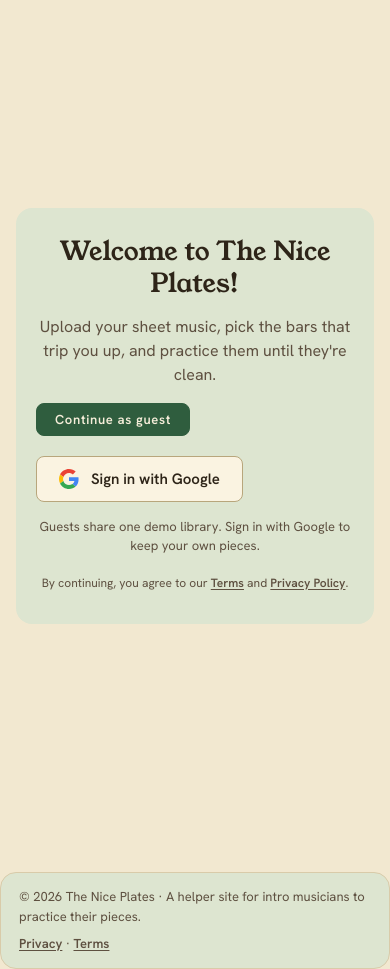
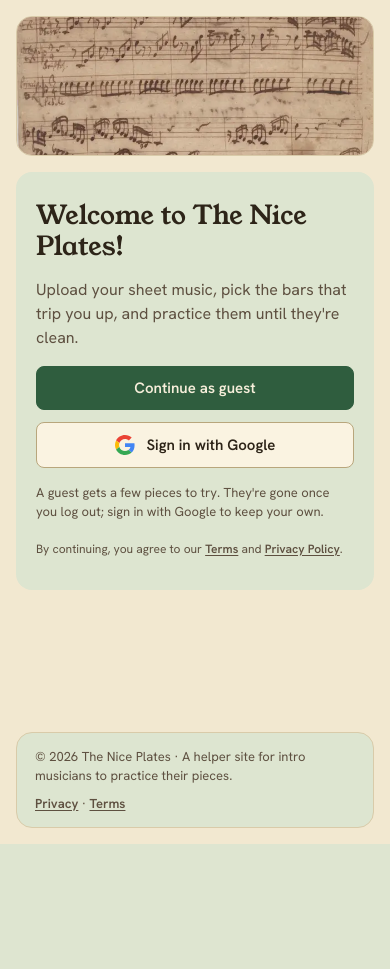
Before and after one commit to kava117/The-Nice-Plates, a Flask app: page / in a window 390 px wide. After the commit the page ends 844 px from the top, so only its background shows below. Run offline with Flask 3, Linux system fonts and the light colour scheme; data comes from the database, SQL or seed files in the repository; parts of the project's set-up code (start-up, migrations or seed data) failed here and were passed over; some libraries are stand-ins or nearby versions.

Commit message:
Sign-in page: fix its markup, add a manuscript page beside the welcome tile
The footer was rendered after </html> and theme.js loaded last, so the page
flashed the wrong theme. The guest note still said guests share one library.

Image: J. S. Bach, BWV 596 autograph, public domain, Wikimedia Commons
https://commons.wikimedia.org/wiki/File:BWV596-1-autograph.jpg (resized to 640px webp)

```diff
--- a/music-app-home/styles.css
+++ b/music-app-home/styles.css
@@ -1347,25 +1347,94 @@ main {
   font-size: 1rem;
 }
 
-/* making sure guest page is centered on the screen */
-body[data-auth="guest"] main {
+/* Sign-in page: the welcome tile beside a manuscript page, footer under both. */
+main.login {
+  display: flex;
+  flex-direction: column;
   min-height: 100vh;
+  padding: 32px;
+}
+
+.login-layout {
+  flex: 1;
   display: grid;
-  place-items: center;
-}
-
-body[data-auth="guest"] .welcome {
+  grid-template-columns: minmax(0, 560px) minmax(0, 360px);
+  gap: 40px;
   align-items: center;
-  text-align: center;
+  justify-content: center;
+}
+
+.login .site-footer {
+  width: 100%;
+  max-width: 960px;
+  margin-inline: auto;
+}
+
+.login-art {
+  margin: 0;
+}
+
+.login-art img {
+  display: block;
+  width: 100%;
+  height: auto;
+  max-height: 72vh;
+  object-fit: cover;
+  object-position: top;
+  border: 1.5px solid var(--line);
+  border-radius: var(--radius-tile);
+}
+
+.login-art figcaption {
+  margin-top: 8px;
+  color: var(--ink-muted);
+  font-size: 0.75rem;
+}
+
+.welcome-btn {
+  padding: 12px 22px;
+  font-size: 0.9375rem;
+  letter-spacing: normal;
+}
+
+@media (max-width: 760px) {
+  main.login {
+    padding: 16px;
+  }
+
+  .login-layout {
+    grid-template-columns: minmax(0, 1fr);
+    gap: 16px;
+    align-content: start;
+  }
+
+  /* a strip of the page above the tile, not a full page to scroll past */
+  .login-art {
+    order: -1;
+  }
+
+  .login-art img {
+    height: 140px;
+    object-position: center 12%;
+  }
+
+  .login-art figcaption {
+    display: none;
+  }
+
+  .welcome-actions,
+  .welcome-actions .btn {
+    width: 100%;
+  }
+
+  .welcome-actions .btn {
+    justify-content: center;
+  }
 }
 
 /* Google sign-in button: a larger ghost button with the multicolor "G". */
 .btn-google {
   gap: 12px;
-  margin-top: 8px;
-  padding: 12px 22px;
-  font-size: 0.9375rem;
-  letter-spacing: normal;
 }
 
 .btn-google svg {
--- a/music-app-home/templates/index.html
+++ b/music-app-home/templates/index.html
@@ -1,7 +1,4 @@
-{# Guest home page. Displays welcome sign for unsigned-in users. #}
-{% set title = "Index" %}
-{% set active = "index" %}
-{% set auth = "guest" %}
+{# Sign-in page for visitors who aren't signed in. Standalone: no top bar or sidebar. #}
 <!doctype html>
 <html lang="en">
 <head>
@@ -12,13 +9,14 @@
   <link rel="preconnect" href="https://fonts.gstatic.com" crossorigin>
   <link href="https://fonts.googleapis.com/css2?family=Hanken+Grotesk:wght@400;600&family=Young+Serif&display=swap" rel="stylesheet">
   <link rel="stylesheet" href="{{ url_for('static', filename='styles.css') }}">
+  <script src="{{ url_for('static', filename='theme.js') }}"></script>
 </head>
 <body data-auth="guest">
 
   <a class="skip-link press" href="#main">Skip to content</a>
 
-  <main id="main">
-      <div class="content">
+  <main id="main" class="login">
+    <div class="login-layout">
       <section class="welcome">
         <h1 class="welcome-title">Welcome to The Nice Plates!</h1>
         <p class="welcome-text">
@@ -26,8 +24,8 @@
         </p>
 
         <div class="welcome-actions">
-            <a class="btn btn-solid press" href="{{ url_for('login_guest') }}">Continue as guest</a>
-            <a class="btn btn-ghost btn-google press" href="{{ url_for('login_google') }}">
+          <a class="btn btn-solid welcome-btn press" href="{{ url_for('login_guest') }}">Continue as guest</a>
+          <a class="btn btn-ghost btn-google welcome-btn press" href="{{ url_for('login_google') }}">
             <svg viewBox="0 0 48 48" width="20" height="20" aria-hidden="true">
               <path fill="#EA4335" d="M24 9.5c3.54 0 6.71 1.22 9.21 3.6l6.85-6.85C35.9 2.38 30.47 0 24 0 14.62 0 6.51 5.38 2.56 13.22l7.98 6.19C12.43 13.72 17.74 9.5 24 9.5z" />
               <path fill="#4285F4" d="M46.98 24.55c0-1.57-.15-3.09-.38-4.55H24v9.02h12.94c-.58 2.96-2.26 5.48-4.78 7.18l7.73 6c4.51-4.18 7.09-10.36 7.09-17.65z" />
@@ -37,17 +35,26 @@
             Sign in with Google
           </a>
         </div>
-          <p class="welcome-guest-note">Guests share one demo library. Sign in with Google to keep your own pieces.</p>
+        <p class="welcome-guest-note">A guest gets a few pieces to try. They're gone once you log out; sign in with Google to keep your own.</p>
         {% include "sign_in_agree.html" %}
       </section>
+
+      <figure class="login-art">
+        <img src="{{ url_for('static', filename='home_imgs/bach-bwv596-autograph.webp') }}" width="640" height="1067" alt="A page of handwritten organ music in brown ink">
+        <figcaption>J. S. Bach, BWV 596, autograph. Public domain, via Wikimedia Commons.</figcaption>
+      </figure>
     </div>
+
+    <footer class="site-footer">
+      <p>&copy; {{ year }} The Nice Plates &middot; A helper site for intro musicians to practice their pieces.</p>
+      <p class="site-footer-links">
+        <a href="{{ url_for('privacy') }}">Privacy</a>
+        <span aria-hidden="true">&middot;</span>
+        <a href="{{ url_for('terms') }}">Terms</a>
+      </p>
+    </footer>
   </main>
 
-  </div>
-
-  <script src="{{ url_for('static', filename='theme.js') }}"></script>
   <script src="{{ url_for('static', filename='press.js') }}"></script>
 </body>
 </html>
-
-{% include "footer.html" %}
```
Also changed, not shown: music-app-home/home_imgs/bach-bwv596-autograph.webp (added). Lines whose indentation alone changed are shown as unchanged.
